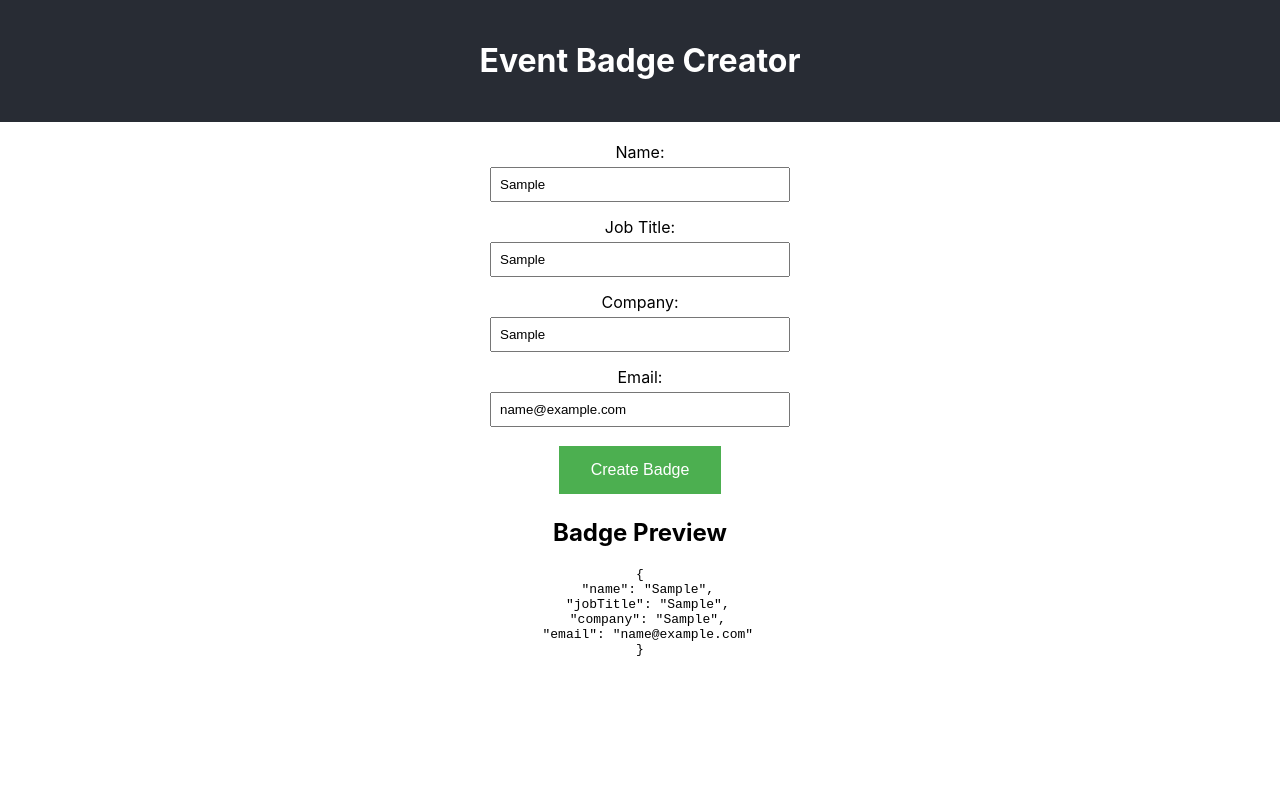
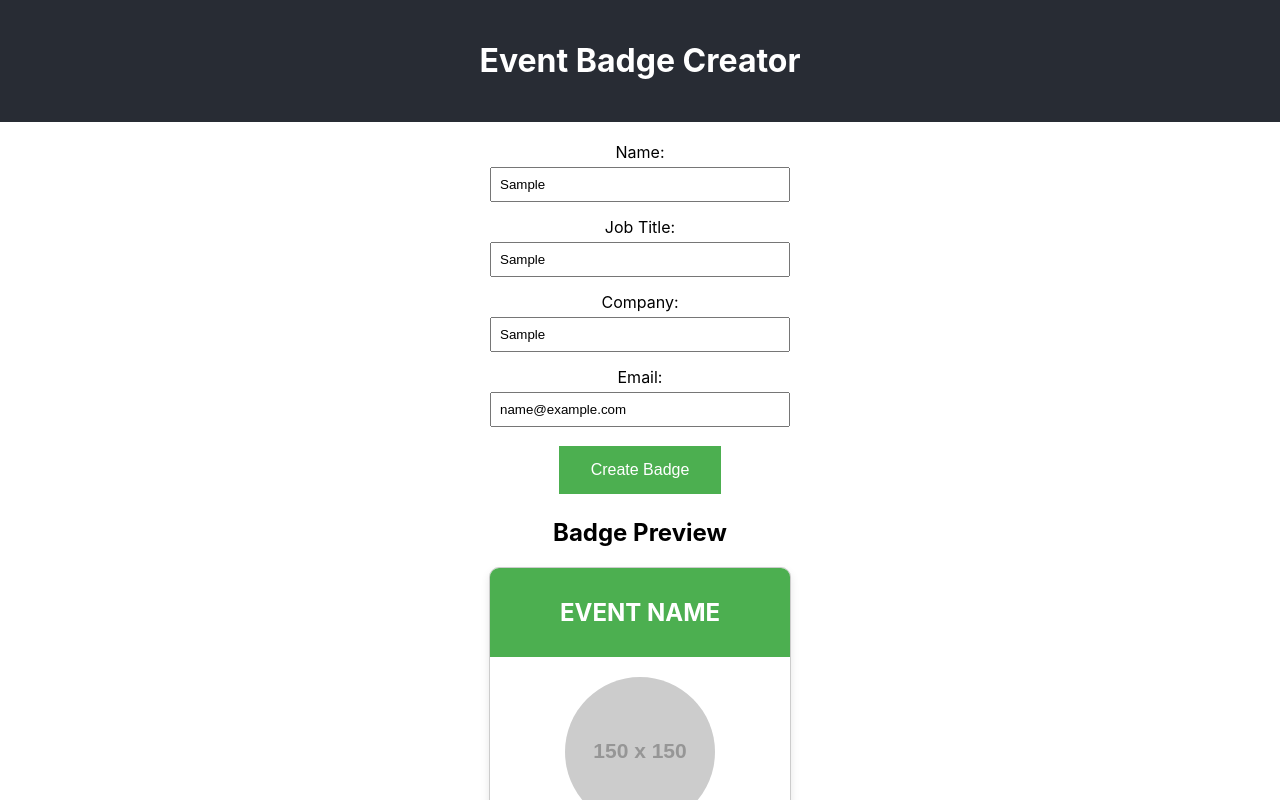
Before and after one commit to rahoolch/reactbadg, a React (Create React App) app: page / in a window 1280 px wide. Both pictures are taken after typing "Sample", "Sample", "Sample", "name@example.com" into the empty fields and a click on the button "Create Badge". Shown: the top 800 px of the page. Built offline with nearby package versions, Linux system fonts and the light colour scheme.

Commit message:
Badge created

```diff
--- a/src/App.js
+++ b/src/App.js
@@ -1,13 +1,13 @@
 import React, { useState } from 'react';
 import './App.css';
 import UserForm from './UserForm';
+import Badge from './Badge';
 
 function App() {
   const [userData, setUserData] = useState(null);
 
   const handleSubmit = (formData) => {
     setUserData(formData);
-    // We'll use this data to create the badge in the next step
   };
 
   return (
@@ -20,7 +20,7 @@ function App() {
         {userData && (
           <div>
             <h2>Badge Preview</h2>
-            <pre>{JSON.stringify(userData, null, 2)}</pre>
+            <Badge userData={userData} />
           </div>
         )}
       </main>
--- /dev/null
+++ b/src/Badge.css
@@ -0,0 +1,50 @@
+.badge {
+    width: 300px;
+    height: 450px;
+    border: 1px solid #ccc;
+    border-radius: 10px;
+    overflow: hidden;
+    box-shadow: 0 4px 8px rgba(0,0,0,0.1);
+    margin: 20px auto;
+    background-color: white;
+  }
+
+  .badge-header {
+    background-color: #4CAF50;
+    color: white;
+    padding: 10px;
+    text-align: center;
+  }
+
+  .badge-body {
+    padding: 20px;
+    text-align: center;
+  }
+
+  .profile-image {
+    width: 150px;
+    height: 150px;
+    border-radius: 50%;
+    margin-bottom: 15px;
+  }
+
+  .badge-body h3 {
+    margin: 10px 0;
+    font-size: 24px;
+  }
+
+  .job-title, .company {
+    margin: 5px 0;
+    font-size: 18px;
+  }
+
+  .badge-footer {
+    background-color: #f1f1f1;
+    padding: 10px;
+    text-align: center;
+  }
+
+  .email {
+    font-size: 14px;
+    margin: 0;
+  }
--- /dev/null
+++ b/src/Badge.js
@@ -0,0 +1,23 @@
+import React from 'react';
+import './Badge.css';
+
+function Badge({ userData }) {
+  return (
+    <div className="badge">
+      <div className="badge-header">
+        <h2>EVENT NAME</h2>
+      </div>
+      <div className="badge-body">
+        <img src="https://via.placeholder.com/150" alt="Profile" className="profile-image" />
+        <h3>{userData.name}</h3>
+        <p className="job-title">{userData.jobTitle}</p>
+        <p className="company">{userData.company}</p>
+      </div>
+      <div className="badge-footer">
+        <p className="email">{userData.email}</p>
+      </div>
+    </div>
+  );
+}
+
+export default Badge;
```
